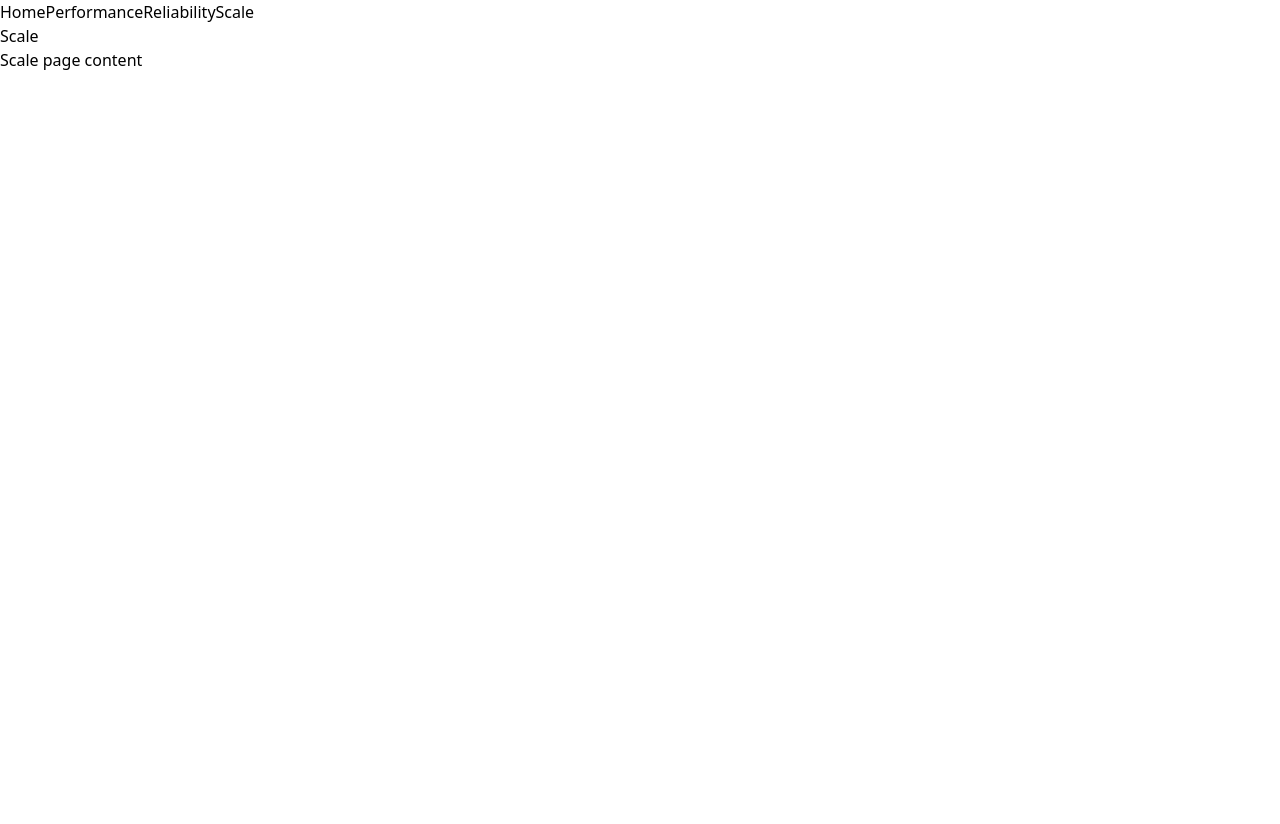
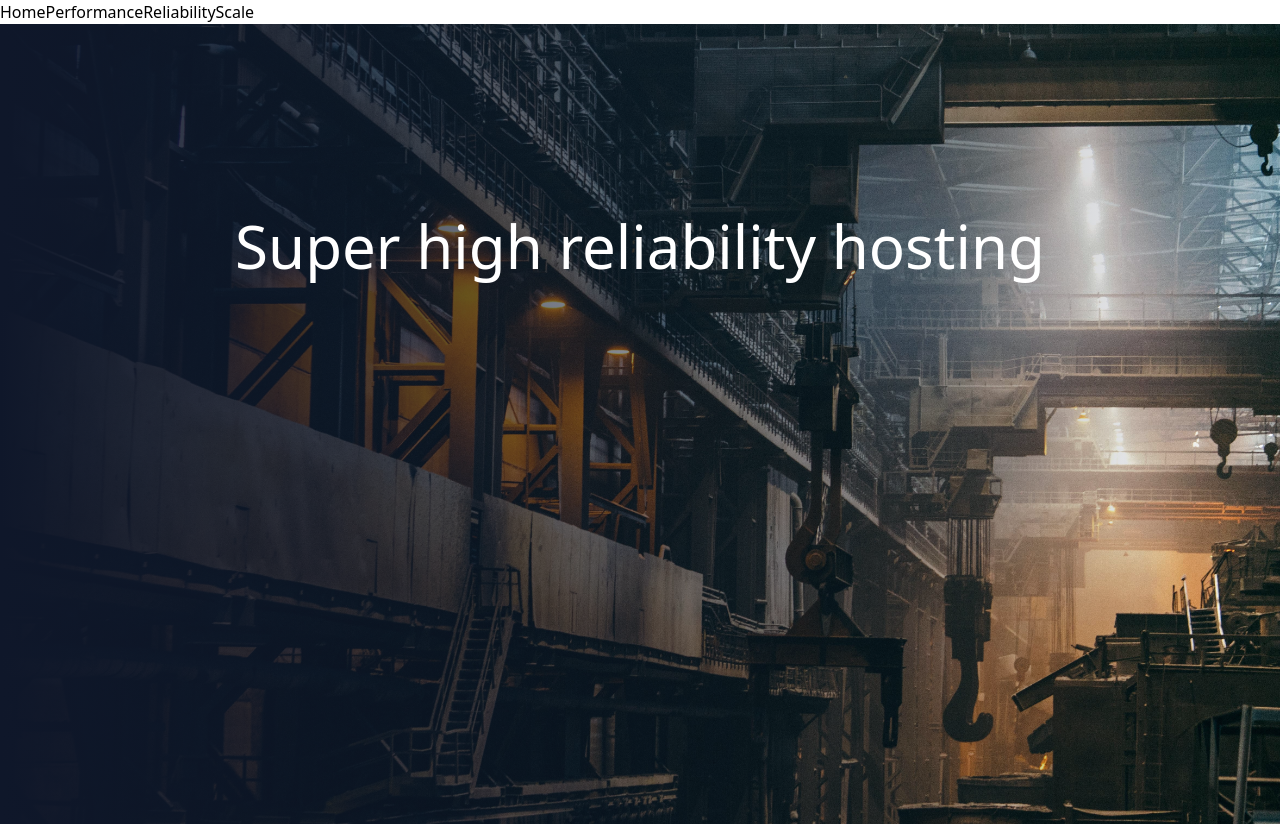
Before and after one commit to VikashPR/nextjs-dev-course, a Next.js app: page /scale in a window 1280 px wide. Before the commit the page ends 800 px from the top, so only its background shows below. Built offline with nearby package versions, Linux system fonts and the light colour scheme.

Commit message:
Refactor page component to use Hero component with updated image and title props

```diff
--- a/src/app/scale/page.tsx
+++ b/src/app/scale/page.tsx
@@ -1,10 +1,14 @@
-const ScalePage = () => {
-    return (
-        <div>
-        <h1>Scale</h1>
-        <p>Scale page content</p>
-        </div>
-    );
+import Hero from "@/components/hero";
+import scaleImg from "../../../public/scale.jpg";
+
+export default function ScalePage() {
+  return (
+    <div>
+      <Hero
+        imgData={scaleImg}
+        imgAlt="Welding"
+        title="Super high reliability hosting"
+      />
+    </div>
+  );
 }
-
-export default ScalePage;
```
